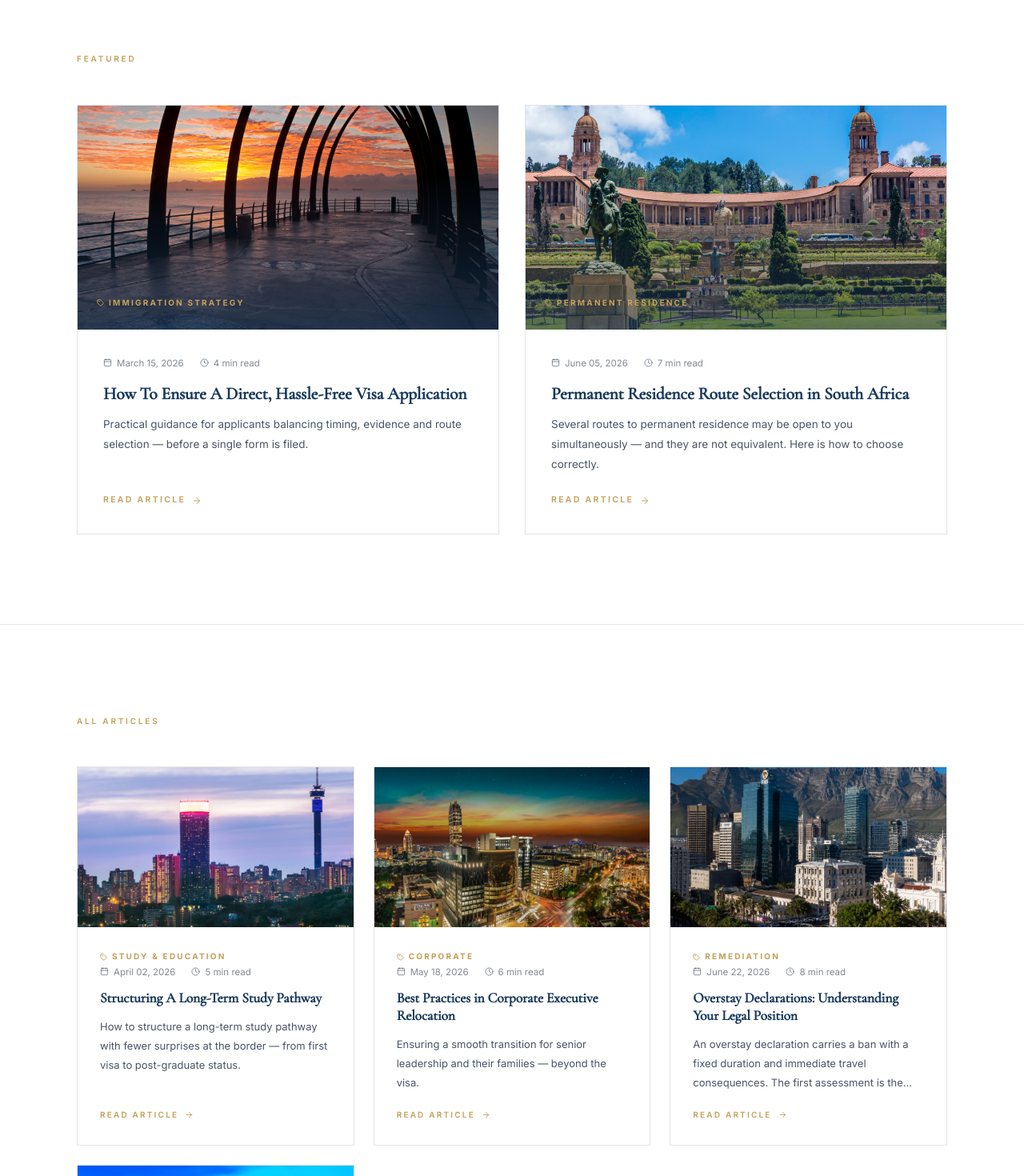
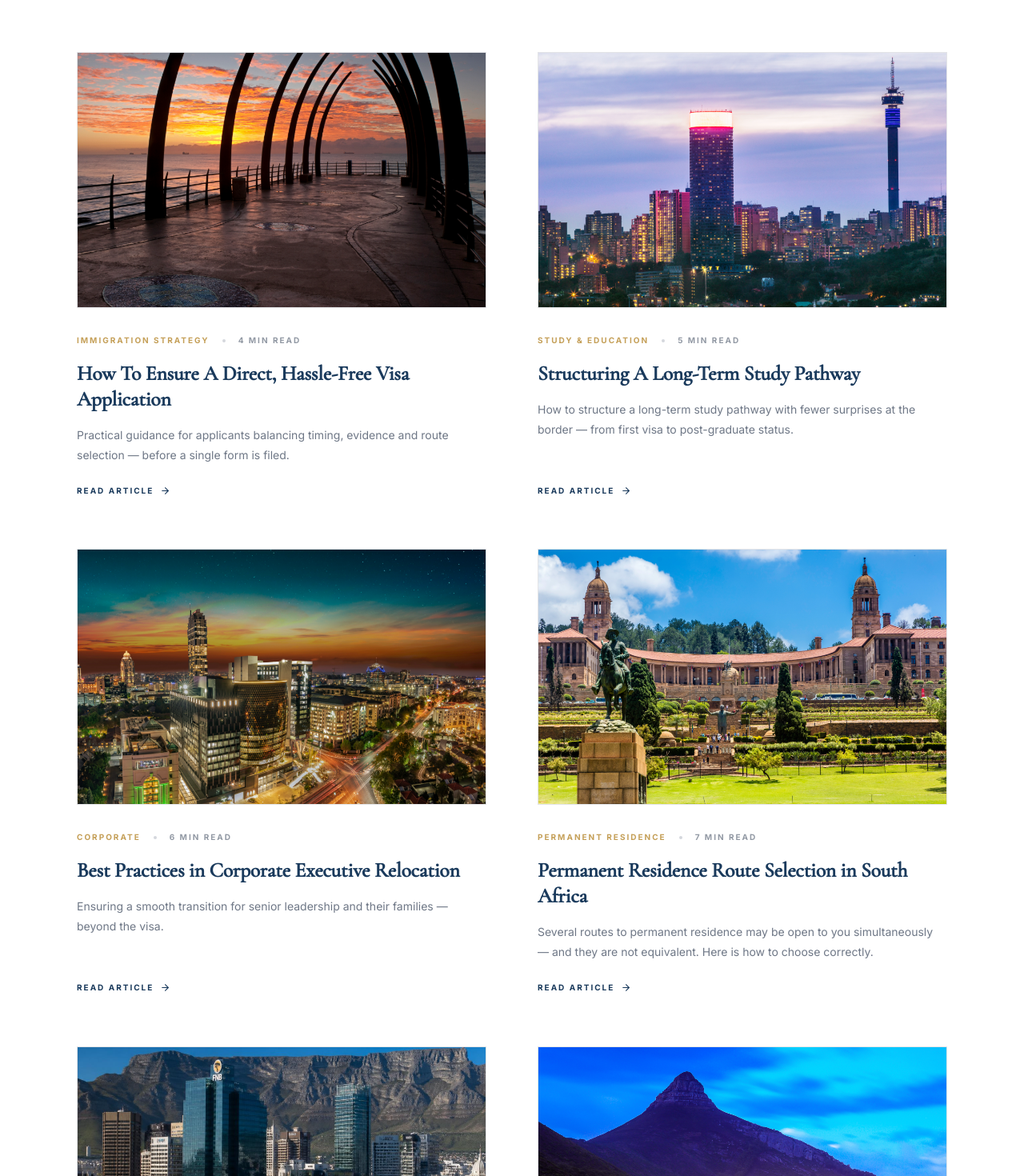
Before and after one commit to Theodhos/Business-Consulting, a Next.js app: page /articles in a window 1280 px wide. Shown: the part 560-2030 px from the top of the page at 80% size. Built offline with nearby package versions, Linux system fonts and the light colour scheme.

Commit message:
first commit

```diff
--- a/src/app/articles/page.tsx
+++ b/src/app/articles/page.tsx
@@ -1,6 +1,6 @@
 import type { Metadata } from "next";
 import Link from "next/link";
-import { ArrowRight, Clock, Calendar, Tag } from "lucide-react";
+import { ArrowRight } from "lucide-react";
 import { Container } from "@/components/ui/Section";
 import PageHero from "@/components/PageHero";
 import { articles, site } from "@/lib/content";
@@ -10,35 +10,6 @@ export const metadata: Metadata = {
   description:
     "In-depth articles on South African immigration strategy, permanent residence, executive relocation, and private client advisory from Tide Global.",
 };
-
-const featured = articles.filter((a) => (a as any).featured);
-const rest = articles.filter((a) => !(a as any).featured);
-
-/* ── Category badge ─────────────────────────────────────────── */
-function CategoryBadge({ label }: { label: string }) {
-  return (
-    <span className="inline-flex items-center gap-1.5 font-sans text-[10px] font-bold uppercase tracking-[0.22em] text-gold">
-      <Tag size={9} strokeWidth={2.5} />
-      {label}
-    </span>
-  );
-}
-
-/* ── Meta row (date + read time) ─────────────────────────────── */
-function MetaRow({ date, readTime }: { date: string; readTime: string }) {
-  return (
-    <div className="flex items-center gap-5 font-sans text-[11.5px] text-slate/70">
-      <span className="flex items-center gap-1.5">
-        <Calendar size={11} strokeWidth={2} />
-        {date}
-      </span>
-      <span className="flex items-center gap-1.5">
-        <Clock size={11} strokeWidth={2} />
-        {readTime}
-      </span>
-    </div>
-  );
-}
 
 export default function ArticlesPage() {
   return (
@@ -50,121 +21,58 @@ export default function ArticlesPage() {
         image="/ph7.png"
       />
 
-      <main className="w-full bg-paper">
-
-        {/* ── Featured articles ────────────────────────────────── */}
-        {featured.length > 0 && (
-          <section className="border-b border-silver/40 py-20 lg:py-28">
+      <main className="w-full bg-paper pb-24 lg:pb-32">
+        <section className="pt-20 lg:pt-28">
           <Container>
-              <p className="eyebrow mb-12 text-navy/60">Featured</p>
-              <div className="grid grid-cols-1 gap-8 lg:grid-cols-2">
-                {featured.map((article, i) => (
+            <div className="grid grid-cols-1 gap-12 md:grid-cols-2 lg:gap-16">
+              {articles.map((article, i) => (
                 <Link
                   key={article.slug}
                   href={`/articles/${article.slug}`}
-                    className="group relative flex flex-col overflow-hidden border border-silver/40 bg-paper transition-all duration-500 hover:-translate-y-1.5 hover:shadow-[0_24px_56px_rgba(26,58,92,0.10)] hover:border-gold/30"
+                  className="group flex flex-col bg-paper transition-all duration-500 hover:-translate-y-2"
                 >
-                    {/* Image */}
-                    <div className="relative h-[280px] overflow-hidden">
+                  {/* Image container */}
+                  <div className="relative mb-8 aspect-[16/10] w-full overflow-hidden border border-silver/40">
                     <img
                       src={(article as any).image}
                       alt={article.title}
-                        className="h-full w-full object-cover transition-transform duration-700 group-hover:scale-105"
+                      className="h-full w-full object-cover transition-transform duration-1000 group-hover:scale-105"
                     />
-                      {/* Gradient */}
-                      <div
-                        className="absolute inset-0"
-                        style={{
-                          background:
-                            "linear-gradient(180deg, transparent 30%, rgba(26,58,92,0.65) 100%)",
-                        }}
-                      />
-                      {/* Category on image */}
-                      <div className="absolute bottom-5 left-6">
-                        <CategoryBadge label={(article as any).category} />
-                      </div>
-                      {/* Gold accent bar */}
-                      <span className="absolute left-0 top-0 h-[3px] w-0 bg-gold transition-all duration-500 group-hover:w-full" />
+                    <div className="absolute inset-0 bg-navy/0 transition-colors duration-500 group-hover:bg-navy/5" />
                   </div>
 
-                    {/* Body */}
-                    <div className="flex flex-1 flex-col p-8">
-                      <MetaRow date={article.date} readTime={article.readTime} />
-                      <h2 className="mt-4 font-display text-[1.35rem] font-semibold leading-[1.2] text-navy transition-colors duration-300 group-hover:text-gold">
+                  {/* Meta row */}
+                  <div className="mb-4 flex items-center gap-4 font-sans text-[10px] font-bold uppercase tracking-[0.2em] text-slate/60">
+                    <span className="text-gold">{(article as any).category}</span>
+                    <span className="h-1 w-1 rounded-full bg-silver/60" />
+                    <span>{article.readTime}</span>
+                  </div>
+
+                  {/* Title */}
+                  <h2 className="mb-4 font-display text-[1.6rem] font-semibold leading-[1.25] text-navy transition-colors duration-300 group-hover:text-gold">
                     {article.title}
                   </h2>
-                      <p className="mt-3 font-sans text-[13.5px] leading-[1.85] text-slate line-clamp-3">
+
+                  {/* Excerpt */}
+                  <p className="mb-6 font-sans text-[14px] leading-[1.8] text-slate/80 line-clamp-3">
                     {article.excerpt}
                   </p>
-                      <span className="mt-auto pt-6 inline-flex items-center gap-2 font-sans text-[10.5px] font-semibold uppercase tracking-[0.22em] text-gold transition-colors group-hover:text-navy">
-                        Read Article{" "}
+
+                  {/* Read Link */}
+                  <span className="mt-auto inline-flex items-center gap-2 font-sans text-[10px] font-bold uppercase tracking-[0.2em] text-navy transition-colors group-hover:text-gold">
+                    Read Article
                     <ArrowRight
-                          size={12}
+                      size={13}
                       strokeWidth={2}
                       className="transition-transform duration-300 group-hover:translate-x-1"
                     />
                   </span>
-                    </div>
                 </Link>
               ))}
             </div>
           </Container>
         </section>
-        )}
-
-        {/* ── All other articles ───────────────────────────────── */}
-        <section className="py-20 lg:py-28">
-          <Container>
-            <p className="eyebrow mb-12 text-navy/60">All Articles</p>
-
-            {/* Grid */}
-            <div className="grid grid-cols-1 gap-6 md:grid-cols-2 xl:grid-cols-3">
-              {rest.map((article) => (
-                <Link
-                  key={article.slug}
-                  href={`/articles/${article.slug}`}
-                  className="group flex flex-col overflow-hidden border border-silver/40 bg-paper transition-all duration-500 hover:-translate-y-1.5 hover:shadow-[0_20px_40px_rgba(26,58,92,0.08)] hover:border-gold/30"
-                >
-                  {/* Image */}
-                  <div className="relative h-[200px] overflow-hidden">
-                    <img
-                      src={(article as any).image}
-                      alt={article.title}
-                      className="h-full w-full object-cover transition-transform duration-700 group-hover:scale-105"
-                    />
-                    <span className="absolute left-0 top-0 h-[3px] w-0 bg-gold transition-all duration-500 group-hover:w-full" />
-                  </div>
-
-                  {/* Body */}
-                  <div className="flex flex-1 flex-col p-6 lg:p-7">
-                    <CategoryBadge label={(article as any).category} />
-                    <MetaRow
-                      date={article.date}
-                      readTime={article.readTime}
-                    />
-                    <h3 className="mt-3 font-display text-[1.1rem] font-semibold leading-[1.25] text-navy transition-colors duration-300 group-hover:text-gold">
-                      {article.title}
-                    </h3>
-                    <p className="mt-3 flex-1 font-sans text-[13px] leading-[1.85] text-slate line-clamp-3">
-                      {article.excerpt}
-                    </p>
-                    <span className="mt-auto pt-5 inline-flex items-center gap-2 font-sans text-[10px] font-semibold uppercase tracking-[0.22em] text-gold transition-colors group-hover:text-navy">
-                      Read Article{" "}
-                      <ArrowRight
-                        size={11}
-                        strokeWidth={2}
-                        className="transition-transform duration-300 group-hover:translate-x-1"
-                      />
-                    </span>
-                  </div>
-                </Link>
-              ))}
-            </div>
-          </Container>
-        </section>
-
       </main>
-
     </>
   );
 }
```
Also changed, not shown: src/app/articles/[slug]/page.tsx (+22 -17 lines). Lines whose indentation alone changed are shown as unchanged.
